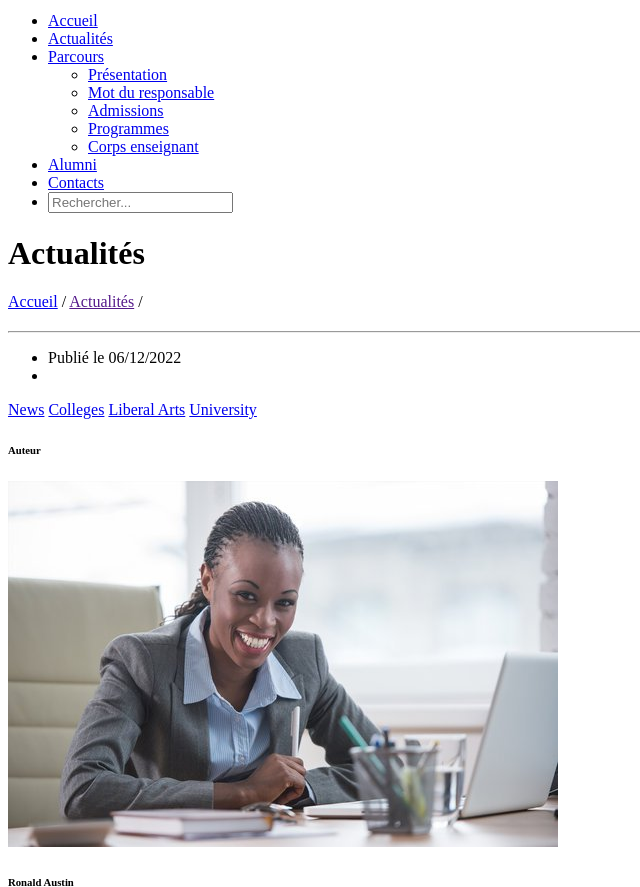
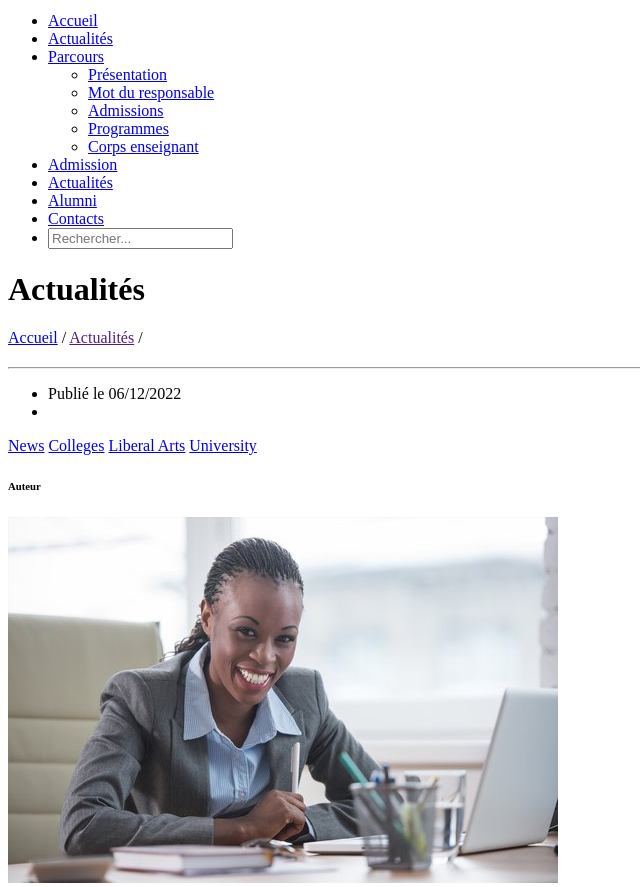
Before and after one commit to jovyzabel/fstInfoWeb, a Symfony app: template templates/news/show.html.twig in a window 1280 px wide. Shown: the part 200-1087 px from the top of the page, without its empty margins (0-640 px from the left). Run offline with Twig, Linux system fonts and the light colour scheme; the template is opened without the code that fills it, so the values that code supplies are empty; form fields are guessed from the names that the template uses; some libraries are stand-ins or nearby versions.

Commit message:
Modification du header

```diff
--- a/templates/header.html.twig
+++ b/templates/header.html.twig
@@ -26,7 +26,7 @@
                     </li>
                     <li>
                         <a href="{{ path('app_news') }}"
-                            class="nav-link px-2 header-link fs-5 py-3">
+                            class="nav-link px-2 header-link py-3">
                         Actualités
                         </a>
                     </li>
@@ -51,15 +51,26 @@
                                 Mot du responsable
                                 </a>
                             </li>
-                            <li><a class="dropdown-item header-link" href="{{path('app_parcours_admission')}}">Admissions</a></li>
-                            <li><a class="dropdown-item header-link" href="{{path('app_parcours_programs')}}">Programmes</a></li>
+                            <li><a class="dropdown-item" href="{{path('app_parcours_admission')}}">Admissions</a></li>
+                            <li><a class="dropdown-item" href="{{path('app_parcours_programs')}}">Programmes</a></li>
                             <li>
                                 <a class="dropdown-item header-link"
                                     href="{{ path('app_parcours_teachers') }}">
-                                Corps enseignant
+                                    Corps enseignant
                                 </a>
                             </li>
                         </ul>
+                    </li>
+                    <li>
+                        <a href="{{path('app_parcours_admission')}}" class="nav-link px-2 header-link py-3">
+                            Admission
+                        </a>
+                    </li>
+                    <li>
+                        <a href="{{ path('app_news') }}"
+                            class="nav-link px-2 header-link py-3">
+                        Actualités
+                        </a>
                     </li>
                     <li>
                         <a href="#"
```
